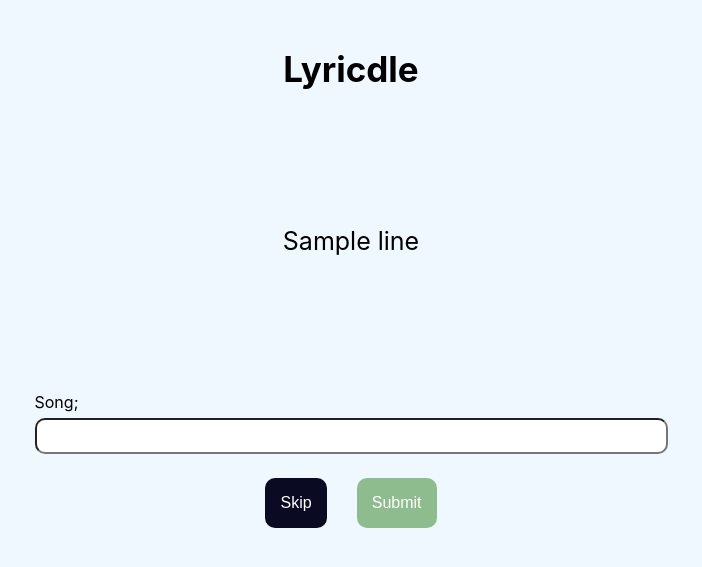
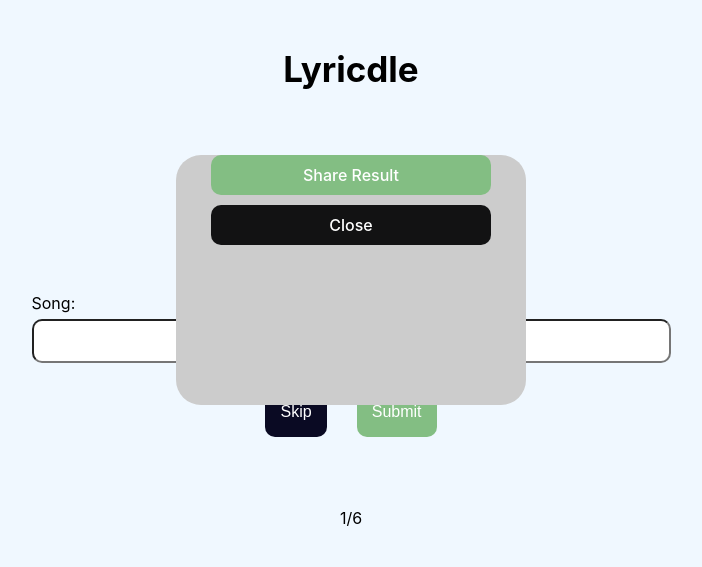
Before and after one commit to karimkaylani/lyricdle, a Flask app: template templates/play.html in a window 1280 px wide. Shown: the top 567 px of the page, without its empty margins (289-991 px from the left). Run offline with Flask 2, Linux system fonts and the light colour scheme; the template is opened without the code that fills it: most values are stand-ins (such as "Sample title", 1, 10 or a date in 2020).

Commit message:
Making progress

```diff
--- a/app.py
+++ b/app.py
@@ -57,6 +57,8 @@
         return render_template('landing.html', auth_url=auth_url)
 
     # if session.get()
+    if session.get('song'):
+        return redirect('play')
 
     sp = spotipy.Spotify(auth_manager=auth_manager)
     # select song
--- a/static/app.js
+++ b/static/app.js
@@ -1,11 +1,69 @@
+song = formatSongStr(song)
+// only show autocomplete if user started typing
 var songform = document.getElementById("song-form")
 songform.addEventListener("input", delayList)
 
+var submit = document.getElementById("submit")
+submit.addEventListener('click', check)
+
+var skip = document.getElementById("skip")
+skip.addEventListener('click', wrong)
+
+var score = 1
+var won = false
+var lost = false
+
+
+var lyricContainer = document.querySelector('.lyric-container')
+var lines = lyricContainer.children
+lines[0].children[0].style.opacity = '100'
+
+function check() {
+    if (won || lost) {return}
+    var input = songform.value
+    if (input == song) {
+        correct()
+    } else {
+        wrong()
+    }
+}
+
+function wrong() {
+    if (won || lost) {return}
+    if (score >= 6) {
+        gameOver()
+        return
+    }
+    lines[score].children[0].style.opacity = '100'
+    score += 1
+    songform.value = ""
+    var scoreDisplay = document.querySelector('.score-display')
+    scoreDisplay.textContent = score + '/6'
+}
+
+function correct() {
+    console.log('You win!')
+    won = true
+}
+
+function gameOver() {
+    lost = true
+    console.log('You lost :(')
+}
+
+
 function delayList() {
     if (songform.value.length > 1) {
-        console.log(songform)
         songform.setAttribute("list", "songdata")
     } else {
         songform.setAttribute("list", "")
     }
 }
+
+function formatSongStr(song) {
+    var str = song.replaceAll('[', '')
+    str = str.replaceAll(']', '')
+    str = str.replaceAll(',', '')
+    str = str.replaceAll('"', '')
+    return str
+}
--- a/static/styles.css
+++ b/static/styles.css
@@ -29,10 +29,22 @@
     align-items: center;
 }
 
+.lyric-container {
+    margin-top: 2vh;
+}
 
 .lyric-container .lyric {
     font-size:25px;
     font-weight: 400;
+    border:1px solid black;
+    margin-top: 1vh;
+    margin-bottom: 1.2vh;
+    padding: 1vh;
+    border-radius: 10px;
+}
+
+.lyric-container text {
+    opacity: 0%;
 }
 
 .buttons {
@@ -49,6 +61,10 @@
     font: 1rem / 1.25 sans-serif;
 }
 
+.song-input {
+    margin-top: 1.5vh;
+}
+
 .song-input label {
     margin-right: 10vh;
 }
@@ -61,9 +77,51 @@
     width: 100%;
     border-width: 0.1em;
     border-radius: 10px;
+    padding: 5px;
 }
 
 #submit {
-    background-color: darkseagreen;
+    background-color: rgb(131, 190, 131);
     margin-left: 2vw;
 }
+
+.score-display {
+    margin-top: 2vh;
+}
+.popup-container {
+    color: white;
+    position:fixed;
+    top: 35%;
+    left: 50%;
+    transform: translate(-50%, -50%);
+    background-color: #cccccc;
+    width: 350px;
+    height: 250px;
+    text-align: center;
+    border-radius: 25px;
+    opacity: 100%;
+}
+
+.popup-container #title{
+    color: white;
+    margin-top: 10px;
+    margin-bottom: 47px;
+    font-size: 20px;
+    font-weight: 750;
+}
+
+.popup-container button {
+    color: white;
+    height: 40px;
+    width: 80%;
+    margin-bottom: 10px;
+    border-radius: 10px;
+    background-color: #121213;
+    border: none;
+    font-size: 16px;
+    font-weight: 450;
+}
+
+.popup-container #share {
+    background-color: rgb(131, 190, 131);
+}
--- a/templates/play.html
+++ b/templates/play.html
@@ -5,7 +5,6 @@
 
 
 <div class="game-container">
-
     <div class="title">
         Lyricdle
     </div>
@@ -13,7 +12,7 @@
     <div class="lyric-container">
         {% for line in lyrics %}
         <div class=lyric id={{"line" + loop.index0|string}} >
-            {{ line }}
+            <text>{{ line }}</text>
         </div>
         {% endfor %}
     </div>
@@ -25,7 +24,7 @@
     </datalist>
 
     <div class="song-input">
-        <label for="song">Song;</label>
+        <label for="song">Song:</label>
         <input type="text"
         id = "song-form"
         list=""
@@ -38,11 +37,32 @@
             <button id="submit">Submit</button>
         </div>
     </div>
+
+    <div class="score-display">
+        1/6
+    </div>
+
+    <div class="popup-container">
+        <div class="share-button">
+            <button id="share">
+                Share Result
+            </button>
+        </div>
+
+        <div class="dismiss-button">
+            <button id="dismiss">
+                Close
+            </button>
+        </div>
+
 </div>
 
 
-
+<script>
+    var song = '{{ song|tojson }}'
+</script>
 <script src="{{url_for('static', filename='app.js')}}"></script>
 
 
+
 {% endblock %}
```
